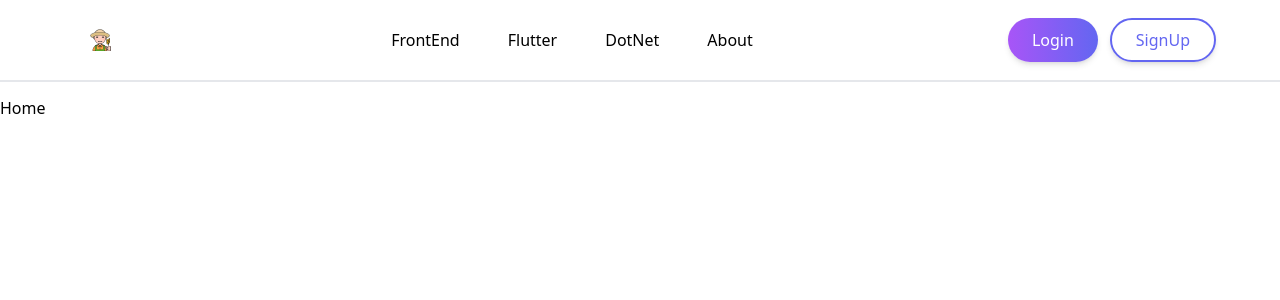
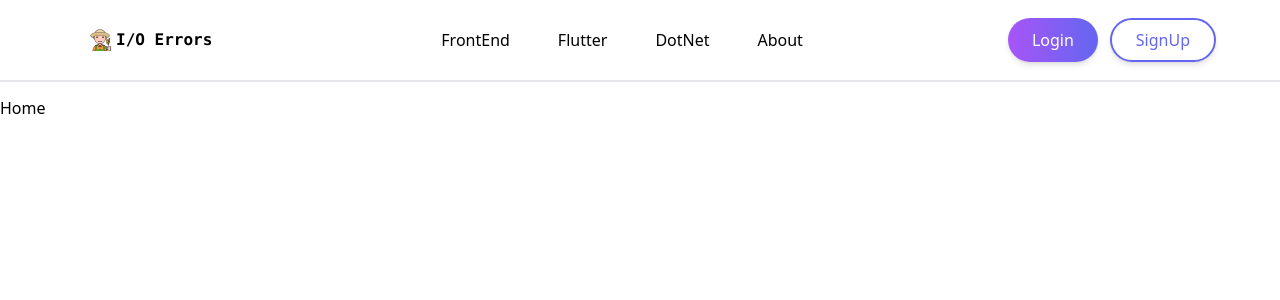
Before and after one commit to shenmemoon1/I-O-Errors, a React (Vite) app: page / in a window 1280 px wide. Shown: the top 300 px of the page. Built offline with nearby package versions, Linux system fonts and the light colour scheme.

Commit message:
done manu

```diff
--- a/src/components/NavBar.jsx
+++ b/src/components/NavBar.jsx
@@ -10,18 +10,14 @@ const Navbar = () => {
 
   return (
     <header className="header">
-      <NavLink
-        to="/"
-        className={({ isActive }) =>
-          `px-6 py-3 ${isActive ? "text-blue-500" : "text-black"}`
-        }
-      >
+      <NavLink to="/" className="px-6 py-3 font-bold font-mono flex gap-1 ">
         <img src={farmer} alt="Farmer" className="w-6 h-6" />
+        I/O Errors
       </NavLink>
 
       {/* 移动端菜单 */}
       <div
-        className={`lg:hidden absolute right-2 border px-3 py-2 rounded-lg top-16 bg-gradient-to-bl from-indigo-400 to-indigo-200 ${
+        className={`lg:hidden absolute right-2 border px-3 py-2 rounded-lg top-16 bg-gradient-to-tr from-indigo-400 to-indigo-200 ${
           isOpen ? "block" : "hidden"
         }`}
       >
@@ -39,7 +35,7 @@ const Navbar = () => {
         </NavLink>
         <NavLink
           to="/login"
-          className="block px-6 py-2 mt-3 rounded-full shadow-md text-white bg-gradient-to-r from-purple-500 to-indigo-500"
+          className="block px-6 py-2 mt-3 rounded-full shadow-md text-center text-white bg-gradient-to-r from-purple-500 to-indigo-500"
         >
           Login
         </NavLink>
```
